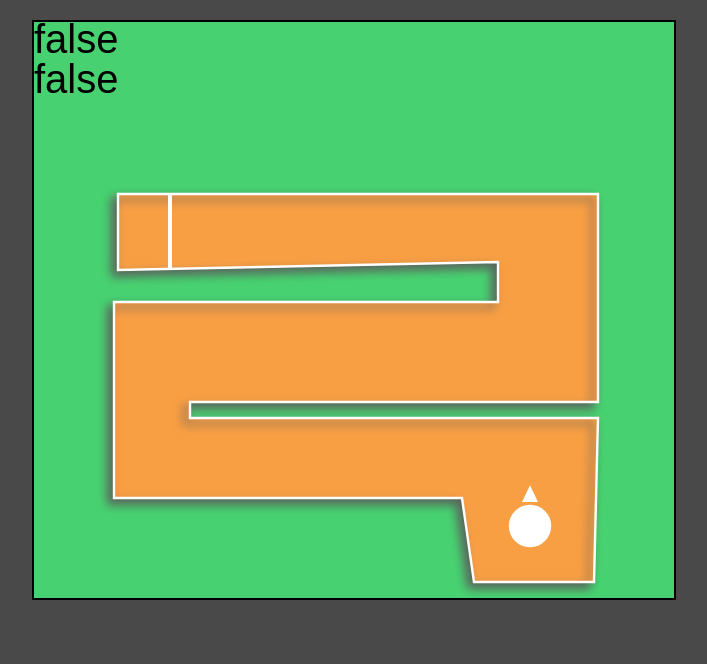
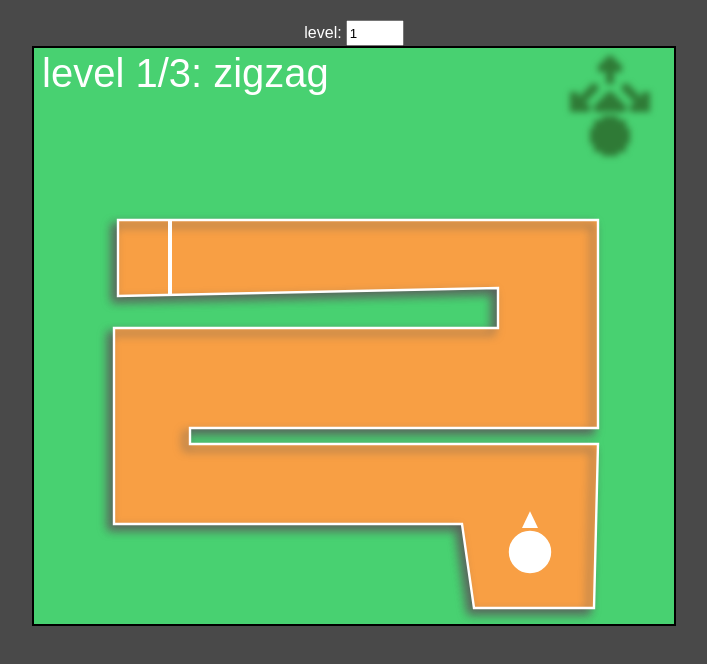
Before and after one commit to trueauracoral/spinshifty, a plain HTML site: page index.html in a window 1280 px wide. Shown: the whole page, without its empty margins (286-993 px from the left). Drawn offline with Linux system fonts and the light colour scheme.

Commit message:
Level select, third level, infographic. give me level ideas please

```diff
--- a/index.html
+++ b/index.html
@@ -9,8 +9,14 @@
     </head>
 
     <body>
+        <form>
+            <label for="quantity" style="color:white;font-family:arial">level:</label>
+            <input type="number" id="number" name="level" min="1" max="5" style="width:50px;height:20px;">
+        </form>
+
         <canvas id="canvas"></canvas>
 
         <script type="module" src="./js/script.js"></script>
+
     </body>
 </html>
--- a/js/script.js
+++ b/js/script.js
@@ -1,4 +1,4 @@
-import { polyCircle, lineCircle, linePoint, pointCircle, drawPixelText, vec2 } from "./globals.js";
+import { loadImage, polyCircle, lineCircle, linePoint, pointCircle, drawPixelText, vec2 } from "./globals.js";
 
 const canvas = document.getElementById('canvas');
 
@@ -14,6 +14,12 @@ const halfWidth = width / 2;
 const halfHeight = height / 2;
 
 ctx.imageSmoothingEnabled= false
+
+let tutorial = loadImage("./images/tutorial2.png")
+
+let levelSelect = document.getElementById("number");
+levelSelect.defaultValue = "1";
+levelSelect.dispatchEvent(new Event('input'));
 
 class Ball {
     constructor() {
@@ -54,7 +60,8 @@ var levels = [
         ],
         "start": vec2(124,126),
         "angle": 3*Math.PI/2,
-        "finish": [vec2(34,62), vec2(34, 43)]
+        "finish": [vec2(34,61.6), vec2(34, 43)],
+        "title": "zigzag"
     },
     {
         "level": [
@@ -83,10 +90,71 @@ var levels = [
         ],
         "start": vec2(124,126),
         "angle": 3*Math.PI/2,
-        "finish": [vec2(11,109), vec2(11, 133)]
+        "finish": [vec2(11,109), vec2(11, 133)],
+        "title": "narrow pipes"
+    },
+    {
+        "level": [
+            vec2(70,100),
+            vec2(70,133),
+            vec2(47,131),
+            vec2(27,117),
+            vec2(42,102),
+            vec2(24,113),
+            vec2(15,82),
+            vec2(15,52),
+            vec2(25,32),
+            vec2(42,20),
+            vec2(54,38), // spike
+            vec2(49,18),
+            vec2(67,14),
+            vec2(89,15),
+            vec2(112,20),
+            vec2(126,30),
+            vec2(116,44),
+            vec2(129,36),
+            vec2(134,53),
+            vec2(137,72),
+            vec2(134,92),
+            vec2(123,114),
+            vec2(107,104),
+            vec2(120,116),
+            vec2(106,128),
+            vec2(83,132), //end
+            vec2(83,102),
+            vec2(93,95),
+            vec2(102,82),
+            vec2(119,84), // spike
+            vec2(106,78),
+            vec2(101,61),
+            vec2(91,53),
+            vec2(87,30), // spike
+            vec2(83,52),
+            vec2(66,53),
+            vec2(54,58),
+            vec2(51,69),
+            vec2(33,77), // spike
+            vec2(52,74),
+            vec2(55,87),
+
+        ],
+        "start": vec2(57,114),
+        "angle": Math.PI,
+        "finish": [vec2(86,100), vec2(86, 131.5)],
+        "title": "donut"
     },
 ]
 let level = 0;
+
+levelSelect.setAttribute("max", levels.length)
+
+// Source - https://stackoverflow.com/a/77478172
+// Posted by Nom
+// Retrieved 2026-06-23, License - CC BY-SA 4.0
+levelSelect.addEventListener('input', function() {
+    level = this.value - 1
+  });
+
 function restart() {
     player.x = levels[level].start.x
     player.y = levels[level].start.y
@@ -98,7 +166,7 @@ let dt;
 
   const keys = {
     //ArrowUp: false,
-    ArrowDown: false,
+    //ArrowDown: false,
     ArrowLeft: false,
     ArrowRight: false,
     Space:false,
@@ -158,7 +226,7 @@ function gameUpdate() {
     player.y += player.speed * lastPush.y * dt
     // Collide
     let collided = polyCircle(levels[level].level,player.x,player.y,player.radius -2)
-    drawPixelText(collided, 0, 0)
+    //drawPixelText(collided, 0, 0)
     if (collided) {
         let currentLevel = levels[level]
         let startPos = currentLevel.start;
@@ -172,9 +240,11 @@ function gameUpdate() {
     let finished = lineCircle(finishedLine[0].x,finishedLine[0].y,
                               finishedLine[1].x,finishedLine[1].y,
                               player.x, player.y, player.radius)
-    drawPixelText(finished, 0, 10)
+    //drawPixelText(finished, 0, 10)
     if (finished) {
-        level+=1
+        if (level + 1 < levels.length) {
+            level+=1
+        }
         restart()
     }
 
@@ -236,6 +306,14 @@ function gameDraw() {
     ctx.lineTo(secondFinish.x,secondFinish.y)
     ctx.closePath()
     ctx.stroke()
+
+    // Level name
+    drawPixelText(`level ${level+1}/${levels.length}: ${currentLevel.title}`, 2,2,false,"white")
+    // Tutorial
+    ctx.save()
+    ctx.filter = "blur(3px)";
+    ctx.drawImage(tutorial,height-15,0)
+    ctx.restore()
 }
 let lastTime = performance.now();
 function gameLoop() {
```
Also changed, not shown: images/tutorial.png (added), images/tutorial2.png (added), 1 other file.
